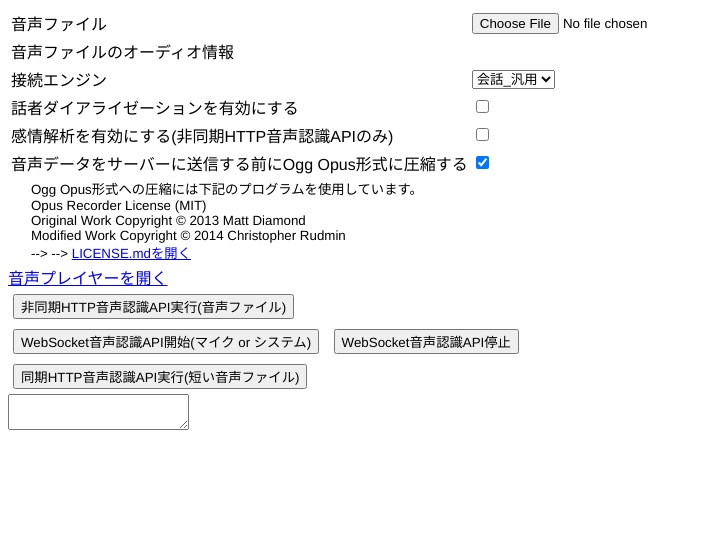
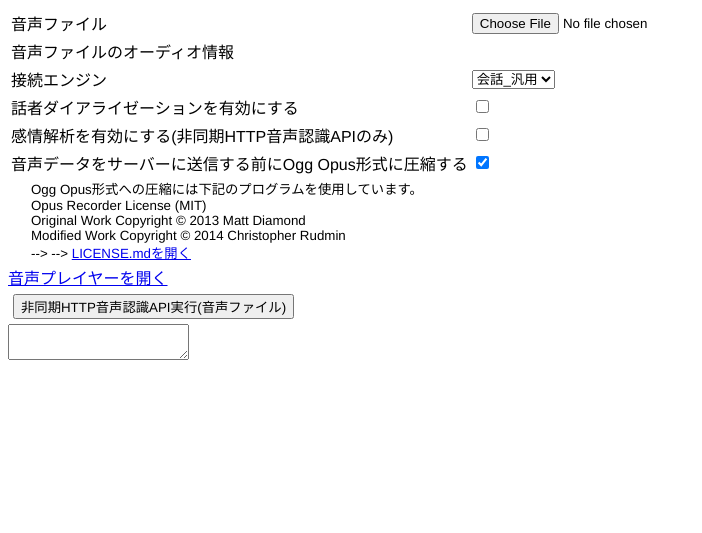
Before and after one commit to myoshida-2024/1on1upgrade250117, a PHP site: page / in a window 1280 px wide. Shown: the top 533 px of the page, without its empty margins (0-702 px from the left). Run offline with PHP 8.4, Linux system fonts and the light colour scheme; some libraries are stand-ins or nearby versions.

Commit message:
ApI実行ボタン消す

```diff
--- a/index.php
+++ b/index.php
@@ -136,9 +136,9 @@ $appKey = $_ENV['APPKEY'] ?? '';
         <a href="player.html" rel="noopener noreferrer" target="_blank">音声プレイヤーを開く</a>
         <div>
             <button id="executeAsyncButton">非同期HTTP音声認識API実行(音声ファイル)</button><br>
-            <button id="startWrpButton">WebSocket音声認識API開始(マイク or システム)</button>
-            <button id="stopWrpButton">WebSocket音声認識API停止</button><br>
-            <button id="executeHrpButton">同期HTTP音声認識API実行(短い音声ファイル)</button>
+            <!-- <button id="startWrpButton">WebSocket音声認識API開始(マイク or システム)</button> -->
+            <!-- <button id="stopWrpButton">WebSocket音声認識API停止</button><br> -->
+            <!-- <button id="executeHrpButton">同期HTTP音声認識API実行(短い音声ファイル)</button> -->
         </div>
         <div>
             <textarea id="logs" readonly></textarea>
```
